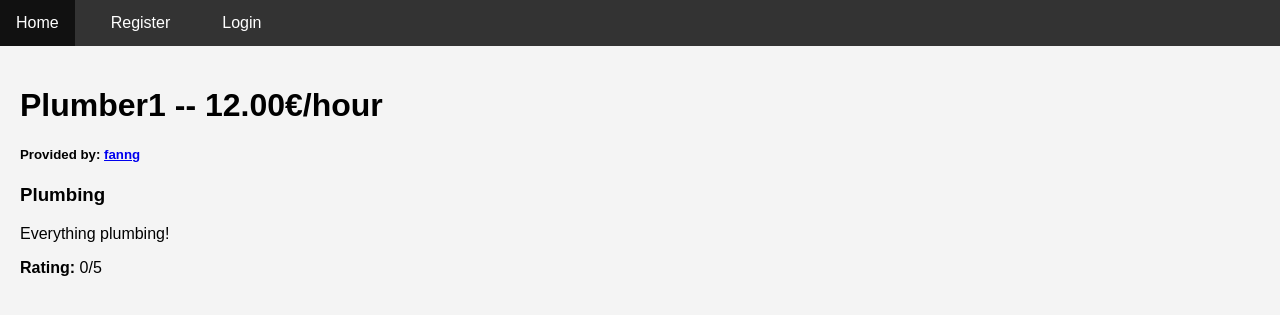
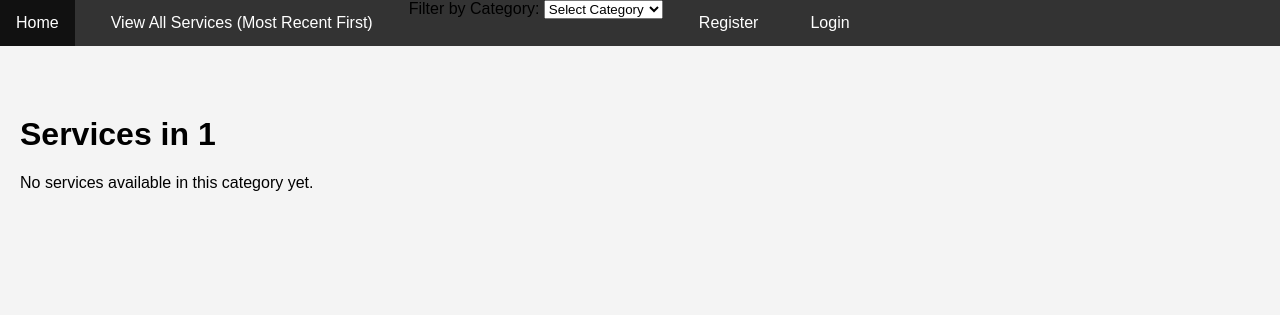
Before and after one commit to cliffdoyle/netfix, a Django app: page /services/1/ in a window 1280 px wide. Shown: the top 315 px of the page. Run offline with Django 3.2, Linux system fonts and the light colour scheme; data comes from the database, SQL or seed files in the repository.

Commit message:
Fix: Rename template to `services_by_category.html` to resolve TemplateDoesNotExist error    - Ensures the template name matches the expected name in the views.

```diff
--- a/main/templates/main/navbar.html
+++ b/main/templates/main/navbar.html
@@ -4,6 +4,25 @@
 <nav class="navbar">
     <ul>
         <li><a href="/">Home</a></li>
+        <li class="home-links">
+          <a href="{% url 'services:service_list' %}" class="service-link">
+              View All Services (Most Recent First)
+          </a>
+        </li>
+
+         <!-- Dropdown for category selection -->
+         <li class="category-dropdown">
+          <form method="get" class="filter-form" action="{% url 'main:services_by_category' 'placeholder' %}" id="categoryForm">
+              <label for="field">Filter by Category:</label>
+              <select name="field"  id="field" onchange="navigateToCategory(this)">
+                  <option value="">Select Category</option>
+                  {% for field in fields %}
+                      <option value="{{ field }}" {% if field == selected_field %}selected{% endif %}>{{ field }}</option>
+                  {% endfor %}
+              </select>
+          </form>
+      </li>
+
 
 
 
@@ -20,3 +39,14 @@
         {% endif %}
     </ul>
 </nav>
+
+<script>
+  function navigateToCategory(selectElement) {
+      const selectedValue = selectElement.value;
+      const form = document.getElementById('categoryForm');
+      if (selectedValue) {
+          form.action = `/services/${selectedValue}/`;
+          form.submit();
+      }
+  }
+</script>
--- /dev/null
+++ b/main/templates/main/services_by_category.html
@@ -0,0 +1,27 @@
+{% extends 'main/base.html' %}
+
+{% block title %}
+    Services in {{ selected_field }}
+{% endblock %}
+
+{% block content %}
+<div style="margin-top: 50px;">
+    <h1>Services in {{ selected_field }}</h1>
+    <div class="service-list">
+        {% if services %}
+            {% for service in services %}
+                <div class="service-item">
+                    <h3>{{ service.name }}</h3>
+                    <p>{{ service.description|truncatewords:20 }}</p>
+                    <p><strong>Price/hour:</strong> ${{ service.price_hour }}</p>
+                    <p><strong>Rating:</strong> {{ service.rating }}/5</p>
+                    <p><strong>Company:</strong> {{ service.company.user.username }}</p>
+                    <a href="{% url 'services:service_detail' service.id %}">View Details</a>
+                </div>
+            {% endfor %}
+        {% else %}
+            <p>No services available in this category yet.</p>
+        {% endif %}
+    </div>
+</div>
+{% endblock %}
--- a/main/urls.py
+++ b/main/urls.py
@@ -5,5 +5,8 @@ app_name = "main"
 
 urlpatterns = [
     path('', v.home, name='home'),
-    path('logout/', v.logout, name='logout')
+    path('logout/', v.logout, name='logout'),
+    # path('most_requested/', v.most_requested_services, name='most_requested_services'),
+    path('services/<str:field>/', v.services_by_category, name='services_by_category'),
+
 ]
--- a/main/views.py
+++ b/main/views.py
@@ -1,7 +1,7 @@
 from django.shortcuts import render,redirect
 from django.contrib.auth import logout as django_logout
 from services.models import Service
-
+from django.db.models import Count
 
 def home(request):
       # Extract all predefined fields from the Service model's choices
@@ -17,11 +17,28 @@ def home(request):
         else None
     )
 
+    #Get the most requested services
+    most_requested_services = Service.objects.annotate(request_count=Count('servicerequest')).filter(request_count__gt=0).order_by('-request_count')[:10]
+
     return render(request, 'main/home.html', {
         'fields': fields,
         'services': services,
         'selected_field': selected_field,
+        'most_requested_services': most_requested_services,
     })
+
+def services_by_category(request, field):
+    fields = [choice[0] for choice in Service.FIELD_CHOICES]
+
+    # Filter services based on the selected category
+    services = Service.objects.filter(field=field).order_by('-date_created')
+
+    return render(request, 'main/services_by_category.html', {
+        'fields': fields,
+        'services': services,
+        'selected_field': field,
+    })
+
 def logout(request):
     django_logout(request)
     return redirect("main:home")
```
Also changed, not shown: main/templates/main/home.html (+17 -25 lines).
